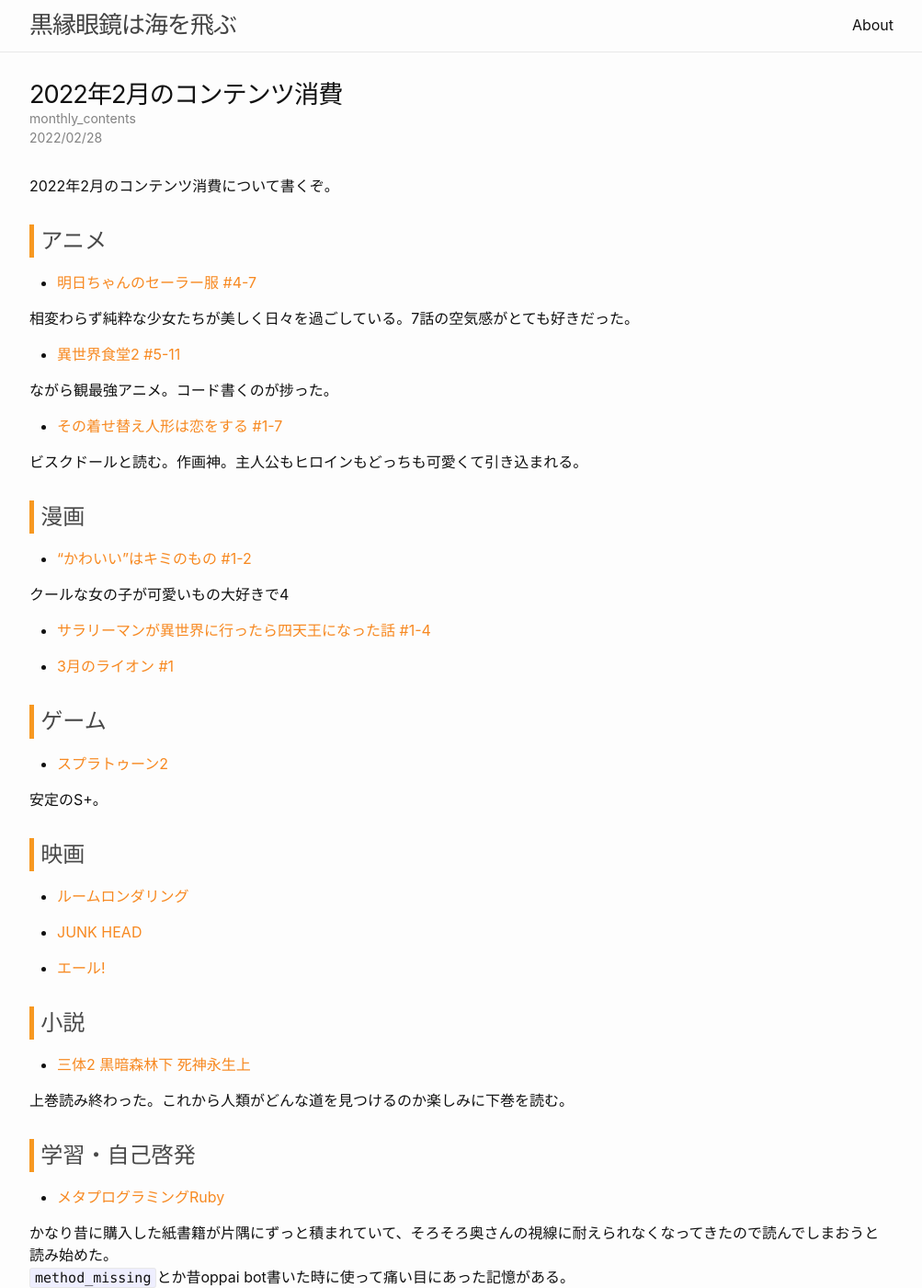
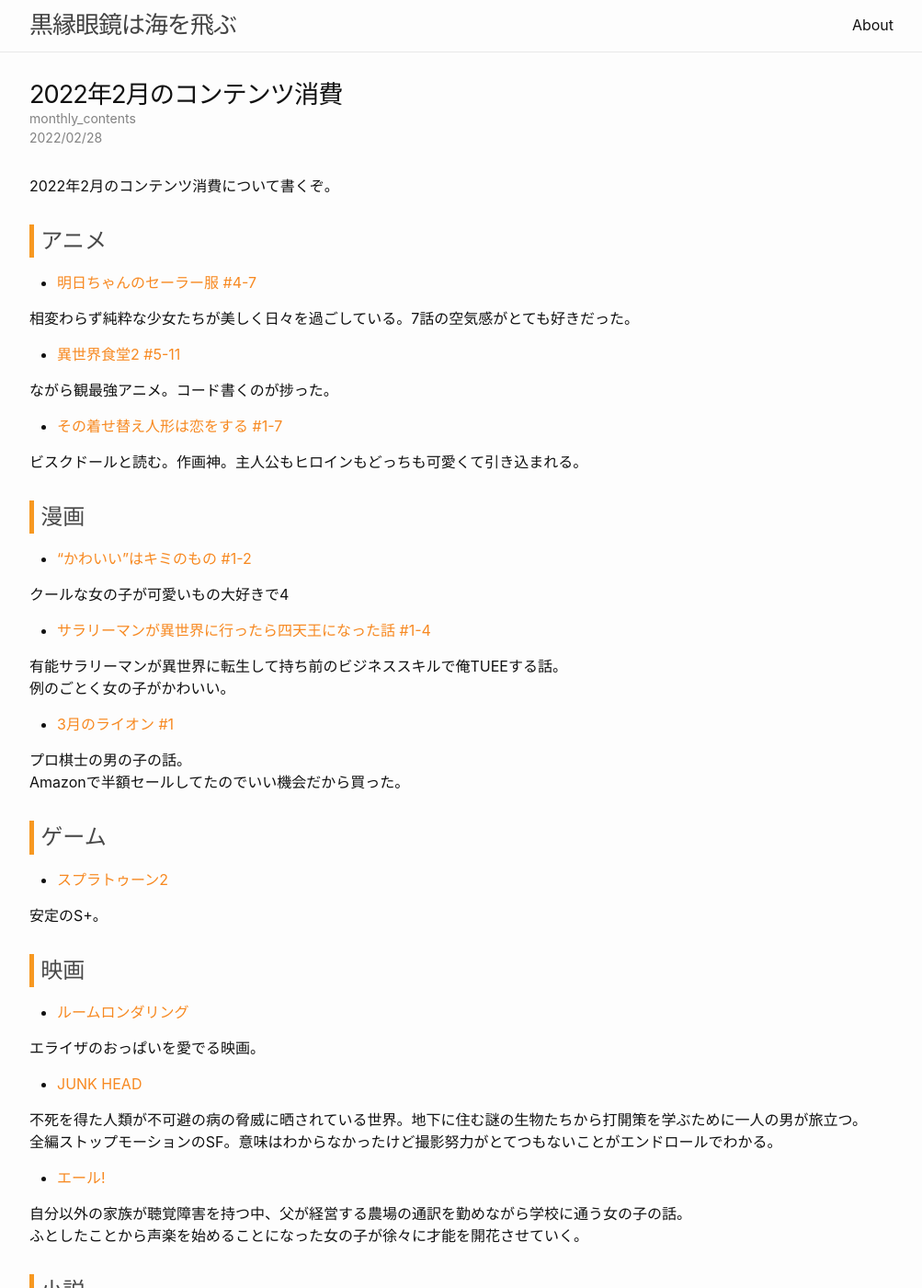
Before and after one commit to ryoo14/blog_ryoo_cc, a Jekyll site: the page built from _posts/2022-02-28-monthly_contents.markdown, in a window 1280 px wide and 1400 px high. Shown: the whole window at 92% size, without its empty margins (138-1141 px from the left). Built offline with Jekyll 4.4.1, drawn with Linux system fonts in a browser that asks for light colours.

Commit message:
20220319

```diff
--- a/_posts/2022-02-28-monthly_contents.markdown
+++ b/_posts/2022-02-28-monthly_contents.markdown
@@ -29,8 +29,13 @@ categories: monthly_contents
 
 - [サラリーマンが異世界に行ったら四天王になった話 #1-4](https://amzn.to/34k7Obc)
 
+有能サラリーマンが異世界に転生して持ち前のビジネススキルで俺TUEEする話。
+例のごとく女の子がかわいい。
+
 - [3月のライオン #1](https://amzn.to/377ADZp)
 
+プロ棋士の男の子の話。
+Amazonで半額セールしてたのでいい機会だから買った。
 
 ## ゲーム
 - [スプラトゥーン2](https://amzn.to/3febU6I)
@@ -41,9 +46,17 @@ categories: monthly_contents
 ## 映画
 - [ルームロンダリング](https://filmarks.com/movies/77484)
 
+エライザのおっぱいを愛でる映画。
+
 - [JUNK HEAD](https://filmarks.com/movies/74863)
 
+不死を得た人類が不可避の病の脅威に晒されている世界。地下に住む謎の生物たちから打開策を学ぶために一人の男が旅立つ。
+全編ストップモーションのSF。意味はわからなかったけど撮影努力がとてつもないことがエンドロールでわかる。
+
 - [エール!](https://filmarks.com/movies/61098)
+
+自分以外の家族が聴覚障害を持つ中、父が経営する農場の通訳を勤めながら学校に通う女の子の話。
+ふとしたことから声楽を始めることになった女の子が徐々に才能を開花させていく。
 
 ## 小説
 
```
